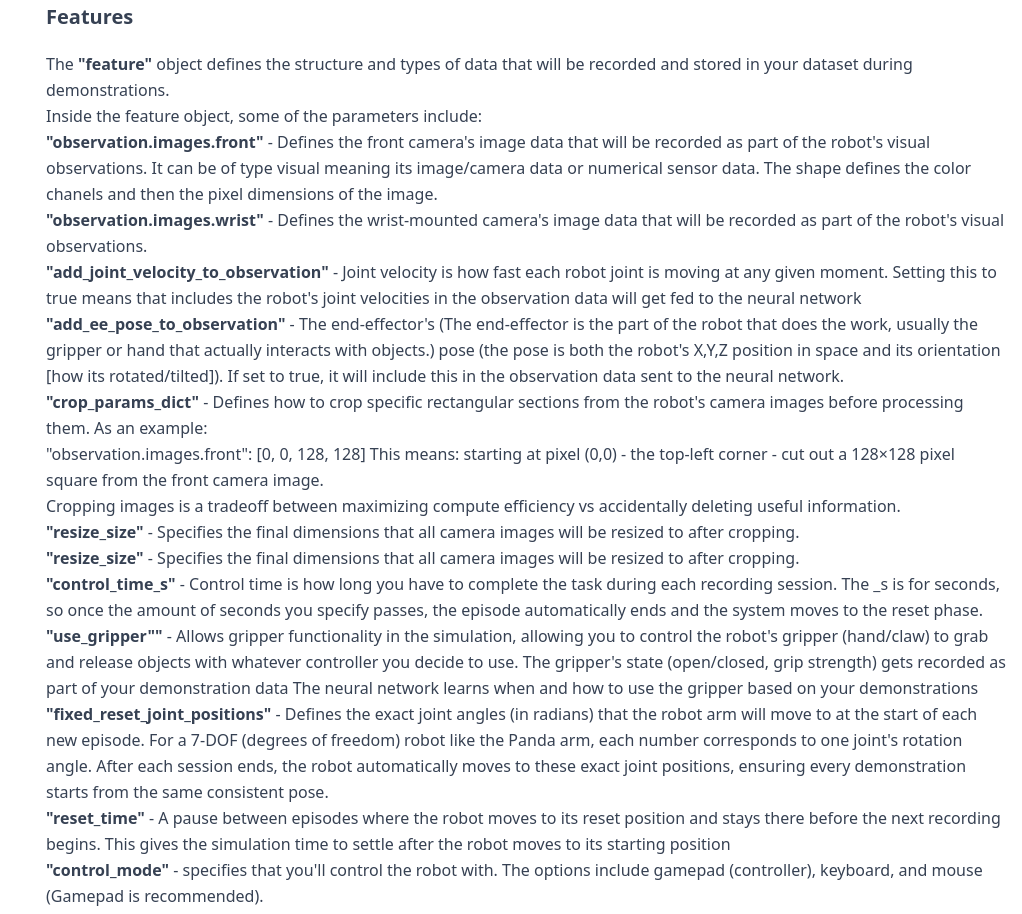
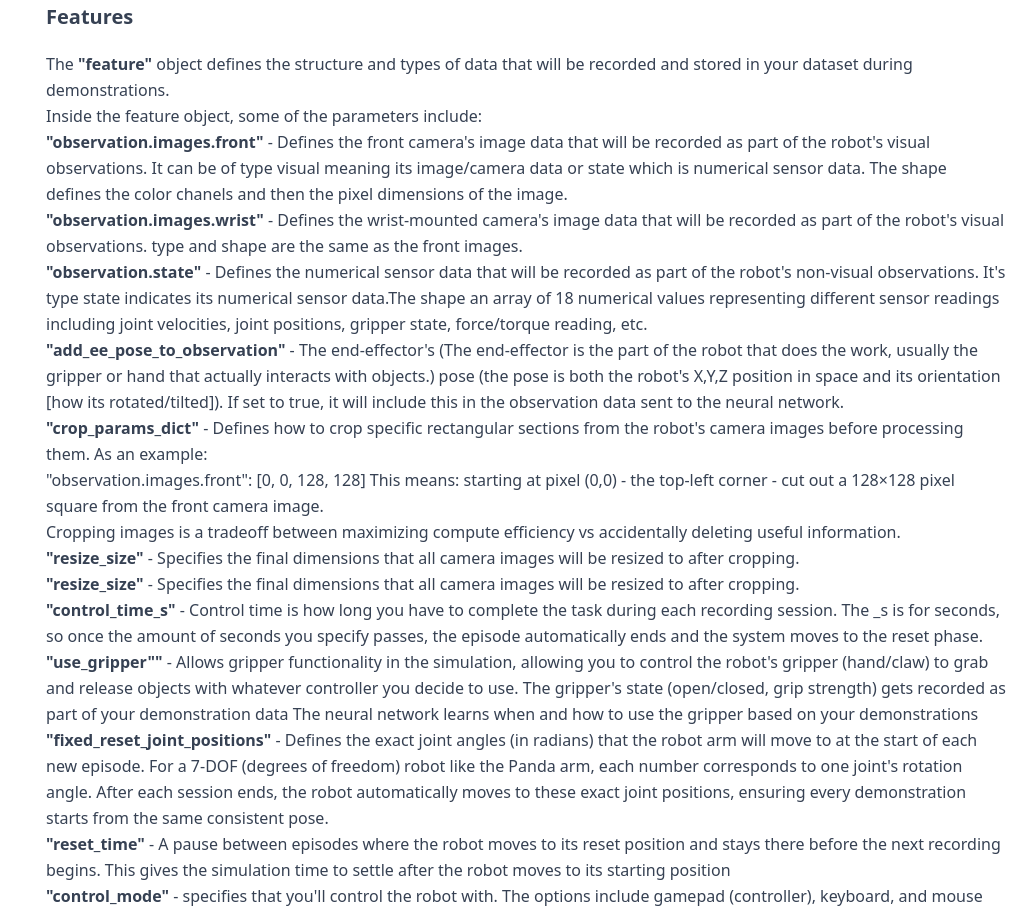
Before and after one commit to WilliamGiammona/learning-ai, a Next.js app: page /robotics in a window 1280 px wide. Shown: the part 7220-8134 px from the top of the page, without its empty margins (258-1280 px from the left). Built offline with nearby package versions, Linux system fonts and the light colour scheme.

Commit message:
additional setup info

```diff
--- a/app/robotics/page.tsx
+++ b/app/robotics/page.tsx
@@ -709,21 +709,24 @@ const Robotics = () => {
                         <strong>"observation.images.front"</strong> - Defines
                         the front camera's image data that will be recorded as
                         part of the robot's visual observations. It can be of
-                        type visual meaning its image/camera data or numerical
-                        sensor data. The shape defines the color chanels and
-                        then the pixel dimensions of the image.
+                        type visual meaning its image/camera data or state which
+                        is numerical sensor data. The shape defines the color
+                        chanels and then the pixel dimensions of the image.
                       </li>
                       <li>
                         <strong>"observation.images.wrist"</strong> - Defines
                         the wrist-mounted camera's image data that will be
                         recorded as part of the robot's visual observations.
+                        type and shape are the same as the front images.
                       </li>
                       <li>
-                        <strong>"add_joint_velocity_to_observation"</strong> -
-                        Joint velocity is how fast each robot joint is moving at
-                        any given moment. Setting this to true means that
-                        includes the robot's joint velocities in the observation
-                        data will get fed to the neural network
+                        <strong>"observation.state"</strong> - Defines the
+                        numerical sensor data that will be recorded as part of
+                        the robot's non-visual observations. It's type state
+                        indicates its numerical sensor data.The shape an array
+                        of 18 numerical values representing different sensor
+                        readings including joint velocities, joint positions,
+                        gripper state, force/torque reading, etc.
                       </li>
                       <li>
                         <strong>"add_ee_pose_to_observation"</strong> - The
```
